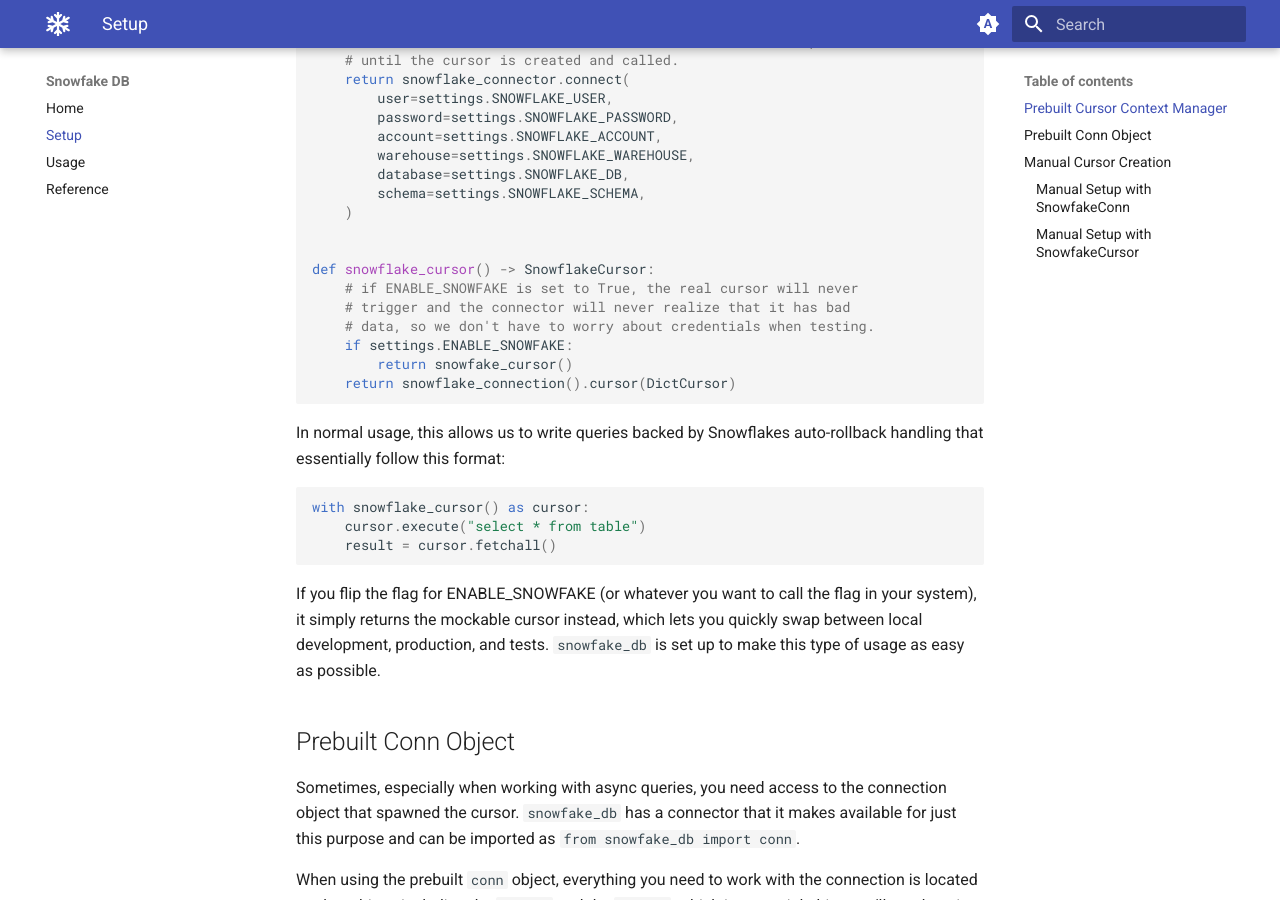
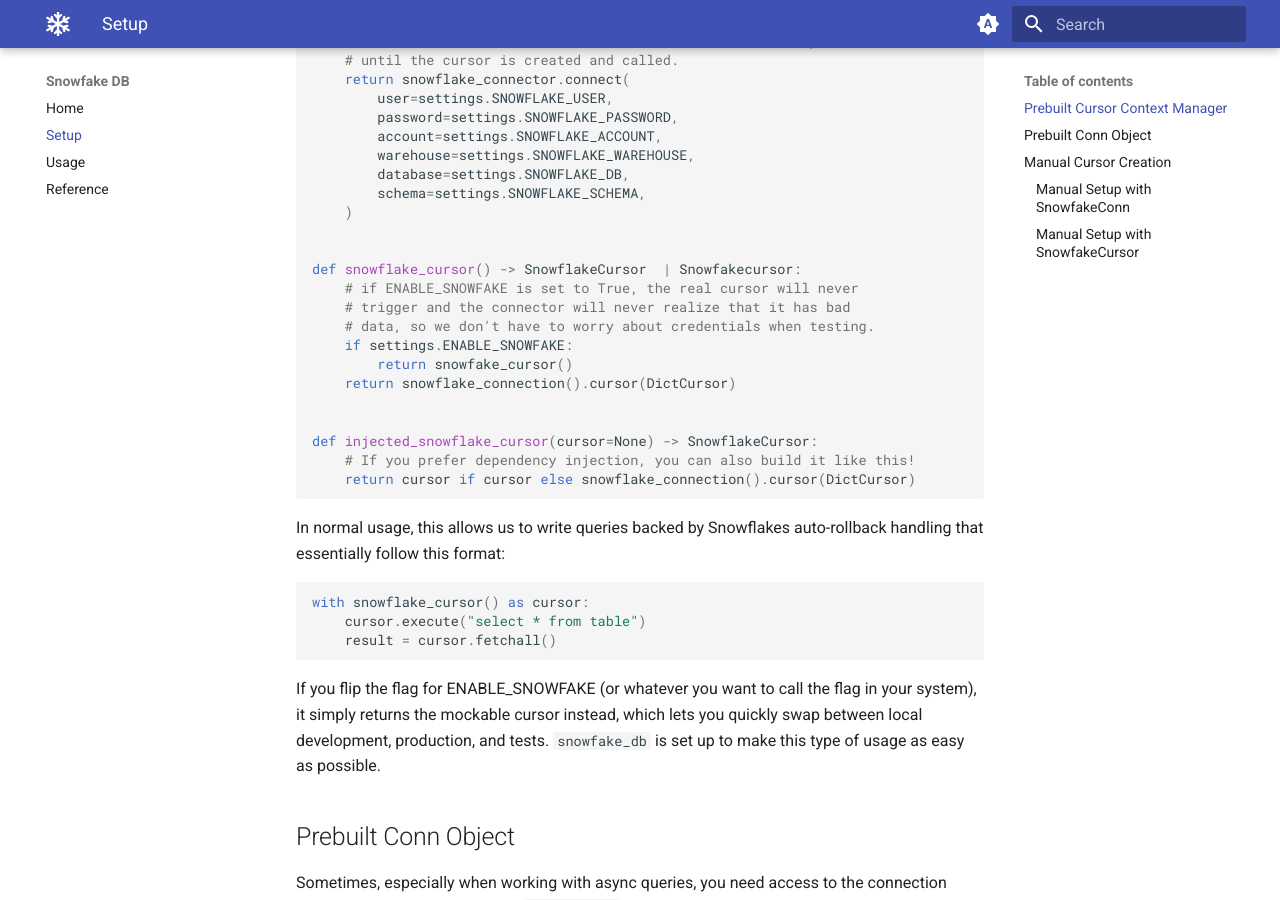
Before and after one commit to SpotOnInc/asbestos, an MkDocs documentation site: the page built from docs/setup.md, in a window 1280 px wide and 900 px high, scrolled down 728 px. Built offline with MkDocs 1.6.1 and Material for MkDocs 9.7.7, drawn with Linux system fonts in a browser that asks for light colours.

Commit message:
:memo: Add code example for dependency injection

````diff
--- a/docs/setup.md
+++ b/docs/setup.md
@@ -32,13 +32,18 @@
     )
 
 
-def snowflake_cursor() -> SnowflakeCursor:
+def snowflake_cursor() -> SnowflakeCursor  | Snowfakecursor:
     # if ENABLE_SNOWFAKE is set to True, the real cursor will never
     # trigger and the connector will never realize that it has bad
     # data, so we don't have to worry about credentials when testing.
     if settings.ENABLE_SNOWFAKE:
         return snowfake_cursor()
     return snowflake_connection().cursor(DictCursor)
+
+
+def injected_snowflake_cursor(cursor=None) -> SnowflakeCursor:
+    # If you prefer dependency injection, you can also build it like this!
+    return cursor if cursor else snowflake_connection().cursor(DictCursor)
 ```
 
 In normal usage, this allows us to write queries backed by Snowflakes auto-rollback handling that essentially follow this format:
````
